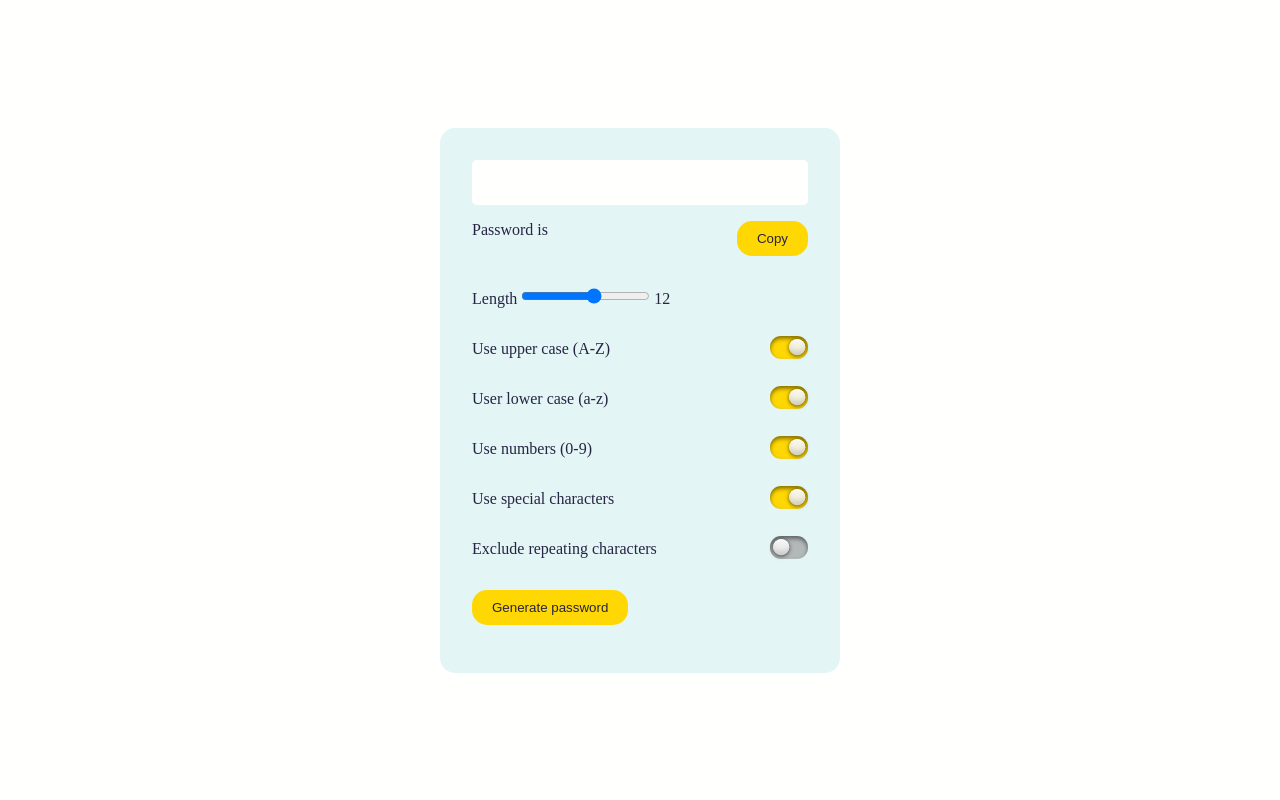
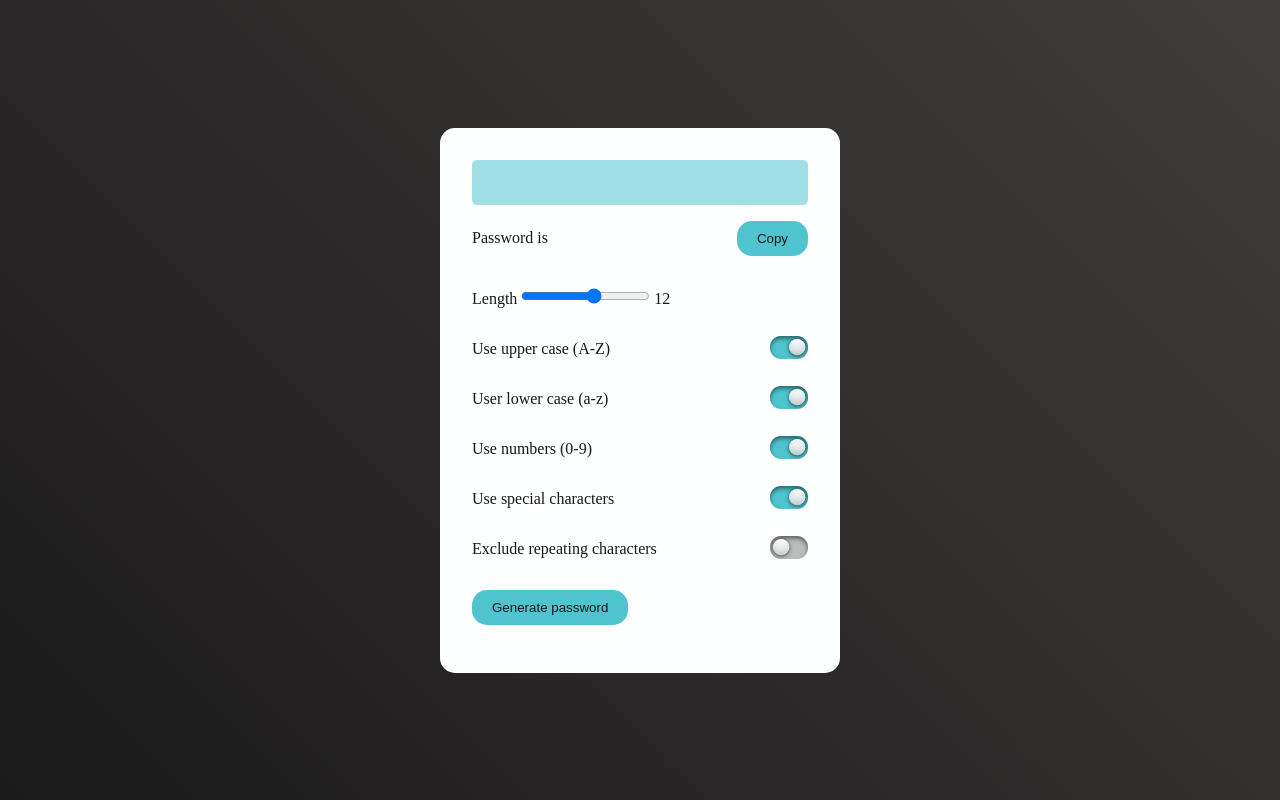
Before and after one commit to LyubenMurdzhev/Password-Generator, a plain HTML site: page index.html in a window 1280 px wide. Drawn offline with Linux system fonts and the light colour scheme.

Commit message:
Add files via upload

```diff
--- a/index.html
+++ b/index.html
@@ -1,38 +1,41 @@
 <!DOCTYPE html>
-<html>
+<html lang="en">
 
 <head>
     <meta charset="UTF-8"/>
     <meta name="viewport" content="width=device-width,initial-scale=1">
     <link rel="stylesheet" href="myStyles.css">
+    <title>Password generator</title>
 </head>
 
 <body>
     <div class="main-container">
         <form class="form">
             <div class="header">
-                <textarea id="passwordField" type="text" rows="3" cols="1" readonly disabled title="password field"></textarea>
-                <p class="security-container">Password is <span id="securityIndicator"></span></p>
-                <button class="buttons" id="copyBtn">Copy</button>
+                <textarea id="passwordField" type="text" rows="3" cols="1" title="password field" readonly disabled ></textarea>
+                <div class="secondary-header-container">
+                    <p class="security-container">Password is <span id="securityIndicator"></span></p>
+                    <button class="buttons" id="copyBtn">Copy</button>
+                </div>
             </div>
             <div class="options-container">
                 <div class="options-items">
                     <label for="volume">Length</label>
                     <input type="range" id="length" name="volume" value="12" min="4" max="18"
-                        oninput="this.nextElementSibling.value = this.value" />
+                        oninput="this.nextElementSibling.value = this.value" title="length of password" placeholder="12" />
                     <output id="numberOfCharacters">12</output>
                 </div>
-                <label class="options-items">Use upper case (A-Z)
+                <label class="options-items option-main-checkboxes">Use upper case (A-Z)
                     <input type="checkbox"  id="upperCaseCheckbox" class="checkboxes" name="upper case" checked="checked" role="switch">
                 </label>
-                <label class="options-items">User lower case (a-z)
+                <label class="options-items option-main-checkboxes">User lower case (a-z)
                     <input type="checkbox" id="lowerCaseCheckbox" class="checkboxes"  name="lower case" checked="checked" role="switch">
                 </label>
-                <label class="options-items">Use numbers (0-9)
+                <label class="options-items option-main-checkboxes">Use numbers (0-9)
                     <input type="checkbox" id="numberCheckbox" class="checkboxes"  name="numbers" checked="checked" role="switch">
                     <span class="checkmark"></span>
                 </label>
-                <label class="options-items">Use special characters
+                <label class="options-items option-main-checkboxes">Use special characters
                     <input type="checkbox" id="specialCharactersCheckbox" class="checkboxes"  name="special characters" checked="checked" role="switch">
                 </label>
                 <label class="options-items">Exclude repeating characters
--- a/myJS.js
+++ b/myJS.js
@@ -12,6 +12,8 @@ const
     specialCharactersCheckbox = document.getElementById("specialCharactersCheckbox"),
     repeatingCharactersCheckbox = document.getElementById("repeatingCharactersCheckbox"),
 
+    allCheckboxes = document.querySelectorAll(".checkboxes"),
+
 
     // Elements of the page  (const)
     generateBtn = document.getElementById("btn-generate"),
@@ -23,6 +25,10 @@ const
 // Generate password function
 const generatePassword = (e) => {
     e.preventDefault();
+
+    var allCheckedCheckboxes = document.querySelectorAll('.option-main-checkboxes > input[type="checkbox"]:checked'); // All main checkboxes that are checkled
+
+    if (allCheckedCheckboxes.length >= 1) { // check if at least one of the main checkboxes is checked.
 
     var numberOfCharacters = document.getElementById("numberOfCharacters").value, // Password length
         generatedPassword = "", // Empty string for the generated password
@@ -54,7 +60,7 @@ const generatePassword = (e) => {
 
     // Adjust securityIndex depending on password length
     if (numberOfCharacters <= 8) {
-        securityIndex = (securityIndex -2);
+        securityIndex = (securityIndex -3);
     } else if (numberOfCharacters <= 12) {
         securityIndex = (securityIndex -1);
     } else if (numberOfCharacters >= 13) {
@@ -66,7 +72,7 @@ const generatePassword = (e) => {
         securityIndicator.innerHTML = "strong";
         securityIndicator.classList.add("strong");
         securityIndicator.classList.remove("medium","weak");
-    } else if (securityIndex >= 3) {
+    } else if (securityIndex >= 2) {
         securityIndicator.innerHTML = "medium";
         securityIndicator.classList.add("medium");
         securityIndicator.classList.remove("strong","weak");
@@ -78,19 +84,22 @@ const generatePassword = (e) => {
 
     console.log(securityIndex);
 
-        // Generating the password without Permutation
+    // Generating the password
     generator = () => {
             if (repeatingCharactersCheckbox.checked == true) { // checkbox 'Exclude repeating characters' is checked TRUE
                 var arrayOfGeneratedCharacters =[]; // Array to push generated characters
 
-                do {
+                do { // Generating the password without Permutation
+
                         var randomNumber = Math.floor(Math.random() * stringOfCharacters.length);
-                    // generatedPassword += stringOfCharacters.substring(randomNumber, randomNumber + 1);
                         var generatedCharacter = stringOfCharacters.substring(randomNumber, randomNumber + 1);
                         if (!arrayOfGeneratedCharacters.includes(generatedCharacter)){ // Check if the generated character is already in the Array
                             arrayOfGeneratedCharacters.push(generatedCharacter);
                         }
+
+
                 } while (arrayOfGeneratedCharacters.length < numberOfCharacters); // End conditional check
+
                 let generatedPassword = arrayOfGeneratedCharacters.join("");
                 let passwordField = document.getElementById("passwordField").value = generatedPassword; // Displays in password field
 
@@ -98,17 +107,29 @@ const generatePassword = (e) => {
             else { // checkbox 'Exclude repeating characters' is checked FALSE
                 for (let i = 0; i < numberOfCharacters; i++) {
                     let randomNumber = Math.floor(Math.random() * stringOfCharacters.length);
-                    generatedPassword += stringOfCharacters.substring(randomNumber, randomNumber + 1);
+                    generatedPassword += stringOfCharacters.substring(randomNumber, randomNumber + 1); // Generate random character
                     let passwordField = document.getElementById("passwordField").value = generatedPassword; // Displays in password field
                 }
             }
         }
         generator();
+    } else { // No main checkboxes are checked
+        console.log(this);
+        let passwordField = document.getElementById("passwordField").value = ""; // Reset passwordfield
+        window.alert('You need at least one checkbox to generated password'); // Alert window
+        let mainCheckboxes = document.querySelectorAll('.option-main-checkboxes > input'); // All main checkboxes
+
+
+        for (i=0; i < mainCheckboxes.length; i++) {
+            mainCheckboxes[i].checked = true;
+        }
+    }
+
 }
 generateBtn.addEventListener('click', generatePassword); // Generate button triggers Password Generation
 slider.addEventListener('change', generatePassword); // slider triggers Password Generation
 
-document.querySelectorAll('.checkboxes').forEach(item => { // Checkbox change triggers Password Generation
+document.querySelectorAll('.checkboxes').forEach(item => { // Each checkbox change triggers Password Generation
     item.addEventListener('change', generatePassword);
   })
 
--- a/myStyles.css
+++ b/myStyles.css
@@ -1,13 +1,15 @@
 :root {
-    --background: #fffffe;
-    --background-main: #e3f6f5;
-    --text: #272343;
-    --ilustration:#90b4ce;
-    --checked:#ffd803;
-    --strong:#319e1e;
-    --weak:#f25252;
-    --medium:#bae8e8;
+    --background: #feffff;
+    --text: #181818;
+    --buttons:#4fc4cf;
+    --secondary:#994ff3;
+    --strong:#4fc4cf;
+    --weak:#ff0000;
+    --medium:#994ff3;
+    --textarea: #4fc4cf88;
 }
+
+/* Global */
 
 * {
     margin:0;
@@ -16,25 +18,23 @@
     color:var(--text);
 }
 
-.main-container {
-    border-radius: 15px;
-}
-
 body {
     display:flex;
     justify-content:center;
     align-items:center;
     width:100%;
     height:100vh;
-    background-color:var(--background)
+    background: rgb(27,26,26);
+    background: linear-gradient(45deg, rgba(27,26,26,1) 0%, rgba(64,60,60,1) 100%);
 }
 
 .buttons {
     border-radius: 15px;
     padding:10px 20px;
     border: none;
-    background-color:var(--checked);
+    background-color:var(--buttons);
 }
+
 
 .buttons:hover {
     cursor:pointer;
@@ -42,15 +42,21 @@ body {
     color:var(--background);
 }
 
+
+/* Main container */
+
 .main-container {
+    border-radius: 15px;
     display:flex;
     align-items:center;
     justify-content:center;
     min-height:400px;
     min-width:400px;
-    background-color:var(--background-main);
+    background-color:var(--background);
 }
 
+
+/* Form */
 .form {
     display:flex;
     flex-direction:column;
@@ -58,9 +64,9 @@ body {
     align-items:center;
     height:100%;
     margin:2rem;
-    min-height:400px;
     width:100%;
 }
+
 
 /* Header */
 .header {
@@ -74,24 +80,29 @@ body {
     background:transparent;
     border:none;
     color: var(--headline);
-    background-color:var(--background);
+    background-color:var(--textarea);
     border-radius:5px;
 }
 
+.secondary-header-container {
+    display:flex;
+    align-items:center;
+    justify-content:space-between;
+    flex-direction:row;
+}
+
 .security-container {
-    float:left;
     margin: 1rem 0;
-    height:100%;
 }
 
 #copyBtn {
-    float:right;
     margin: 1rem 0;
 }
 
+/*pop up*/
 
 
-/* Options */
+/* Options container */
 
 .options-container {
     /* padding:1rem 2rem; */
@@ -108,28 +119,10 @@ body {
     width:100%;
 }
 
-.option-items > input {
-    float:right;
-}
+/* Styling the checkboxes */
 
-.footer {
-    width:100%;
-     padding: 1rem 0;
-}
-
-#length {
-    background-color:black;
-}
-
-
-/* Footer */
-.btn-generate {
-    width:100%;
-}
-
-/* Styling the checkboxes */
 .checkboxes {
-    color:var(--checked);
+    color:var(--buttons);
     float:right;
 }
 input[role=switch] {
@@ -175,10 +168,10 @@ input[role=switch] {
     background: rgba(255,255,255,0.9);
   }
   input[role=switch]:checked {
-    background-color: var(--bg-checked, var(--checked));
+    background-color: var(--buttons, var(--buttons));
   }
   input[role=switch]:focus-visible {
-    box-shadow: 0 .15em .25em rgba(0,0,0,0.5) inset, 0 -.5px 0 rgba(255,255,255,0.2) inset, 0 0 0 2px rgba(255,255,255,0.8), 0 0 0 4px var(--bg-checked, var(--bg, rgb(60,130,250)));
+    box-shadow: 0 .15em .25em rgba(0,0,0,0.5) inset, 0 -.5px 0 rgba(255,255,255,0.2) inset, 0 0 0 2px rgba(255,255,255,0.8), 0 0 0 4px var(--buttons, var(--bg, rgb(60,130,250)));
   }
   input[role=switch]:checked::before {
     transform: translate(120%, 20%);
@@ -191,6 +184,13 @@ input[role=switch] {
     opacity: 0.4;
   }
 
+
+  /* Footer */
+.footer {
+    width:100%;
+    padding: 1rem 0;
+}
+
   /*Additional styles to security warning */
 
   .strong {
@@ -198,7 +198,7 @@ input[role=switch] {
   }
 
   .medium {
-      color:var(--checked);
+      color:var(--medium);
   }
 
   .weak {
```
Lines whose indentation alone changed are shown as unchanged.
